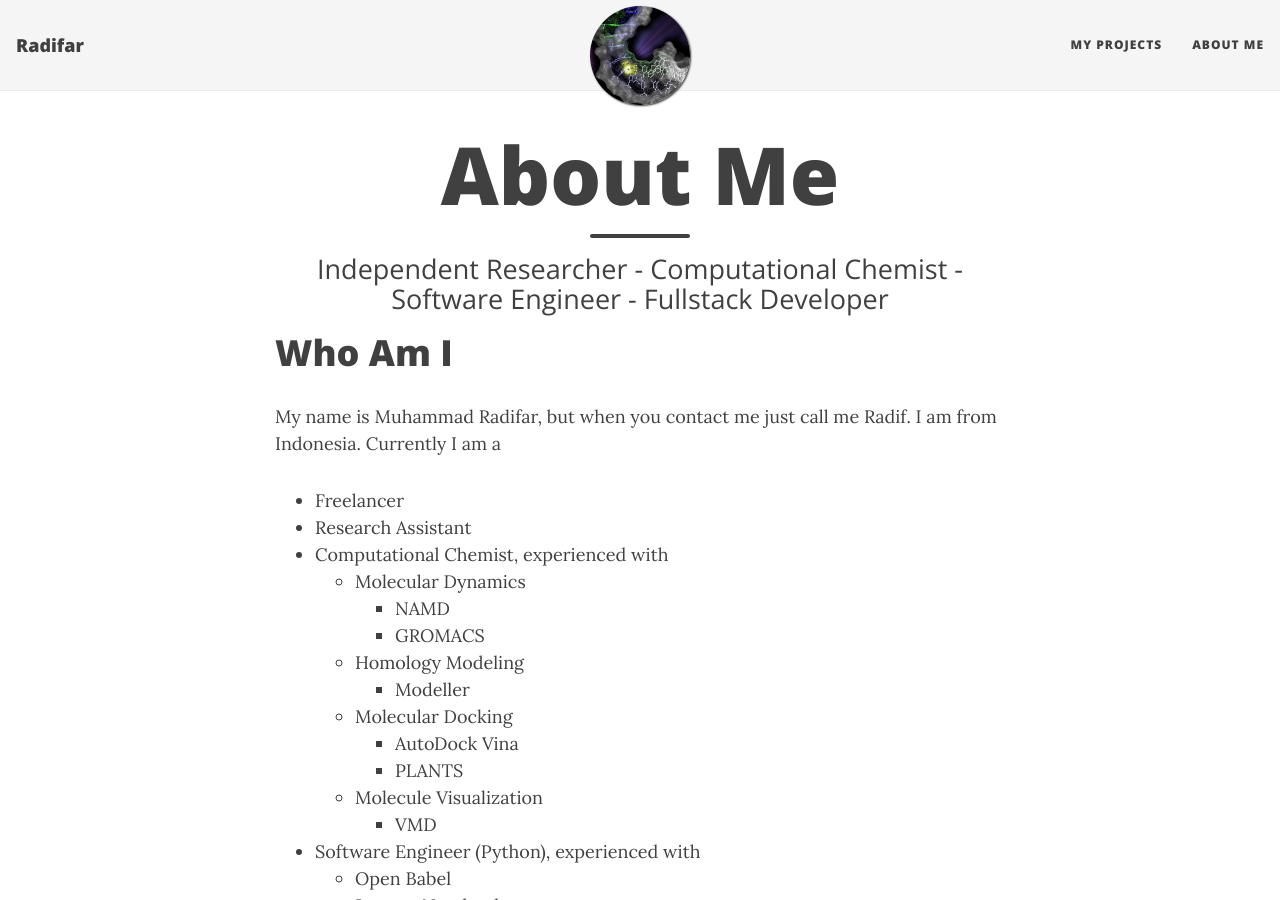
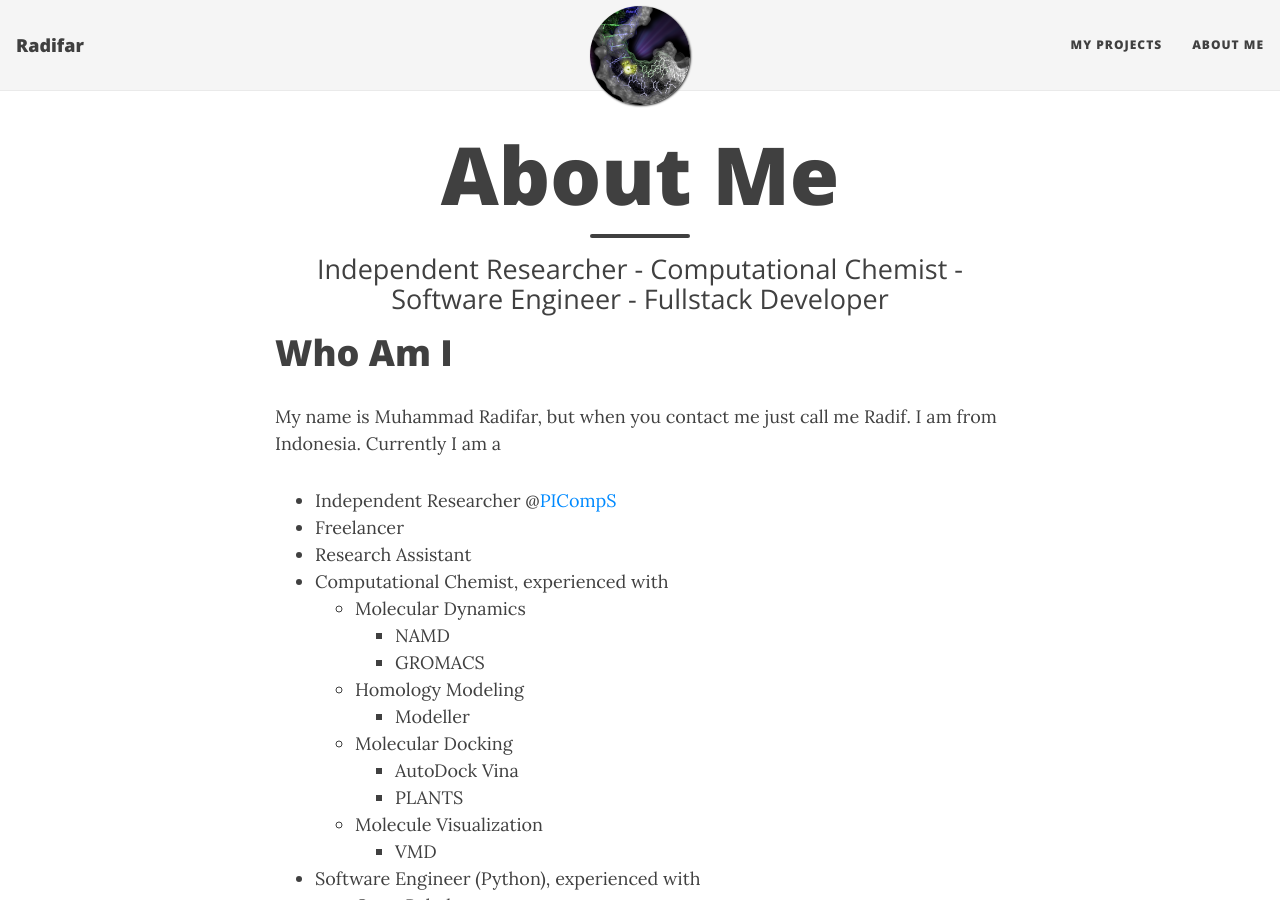
Before and after one commit to radifar/radifar.github.io, a Jekyll site: the page built from aboutme.md, in a window 1280 px wide and 900 px high. Built offline with Jekyll 4.4.1, drawn with Linux system fonts in a browser that asks for light colours; nearby versions of some CDN libraries.

Commit message:
Add PICompS to aboutme

```diff
--- a/aboutme.md
+++ b/aboutme.md
@@ -9,6 +9,7 @@
 My name is Muhammad Radifar, but when you contact me just call me Radif.
 I am from Indonesia. Currently I am a
 
+- Independent Researcher @[PICompS](https://picomps.org/profile/muhammad-radifar/)
 - Freelancer
 - Research Assistant
 - Computational Chemist, experienced with
```
